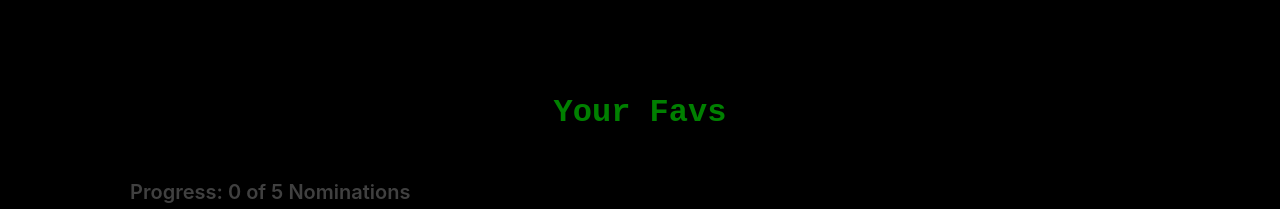
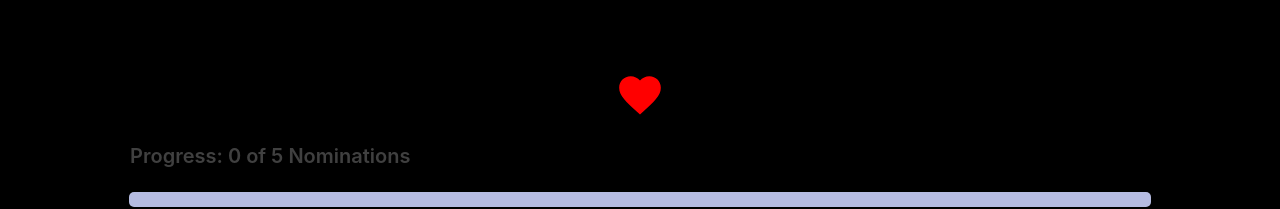
Before and after one commit to supavannan/nomify, a React (Create React App) app in the folder client/: page / in a window 1280 px wide. Shown: the part 469-678 px from the top of the page. Built offline with nearby package versions, Linux system fonts and the light colour scheme; no server answers.

Commit message:
replaced text with a heart

```diff
--- a/client/src/components/App.js
+++ b/client/src/components/App.js
@@ -3,8 +3,8 @@ import { BrowserRouter, Route } from "react-router-dom";
 import { connect } from "react-redux";
 import * as actions from "../actions";
 import Container from "@material-ui/core/Container";
-import Slide from "@material-ui/core/Slide";
-import Zoom from "@material-ui/core/Zoom";
+import SvgIcon from "@material-ui/core/SvgIcon";
+import FavoriteIcon from "@material-ui/icons/Favorite";
 
 import Header from "./Header";
 import Banner from "./Banner";
@@ -201,12 +201,12 @@ class App extends Component {
                 style={{
                   display: "flex",
                   justifyContent: "center",
-                  marginTop: "3%",
+                  marginTop: "8%",
                 }}
               >
-                <h2 style={{ color: "green", fontFamily: "Courier New" }}>
-                  Your Favs
-                </h2>
+                <FavoriteIcon
+                  style={{ color: "red", width: "50px", height: "50px" }}
+                />
               </Container>
               {true && <Progress nominated={nominated} />}
               <CheckboxOptions
```
